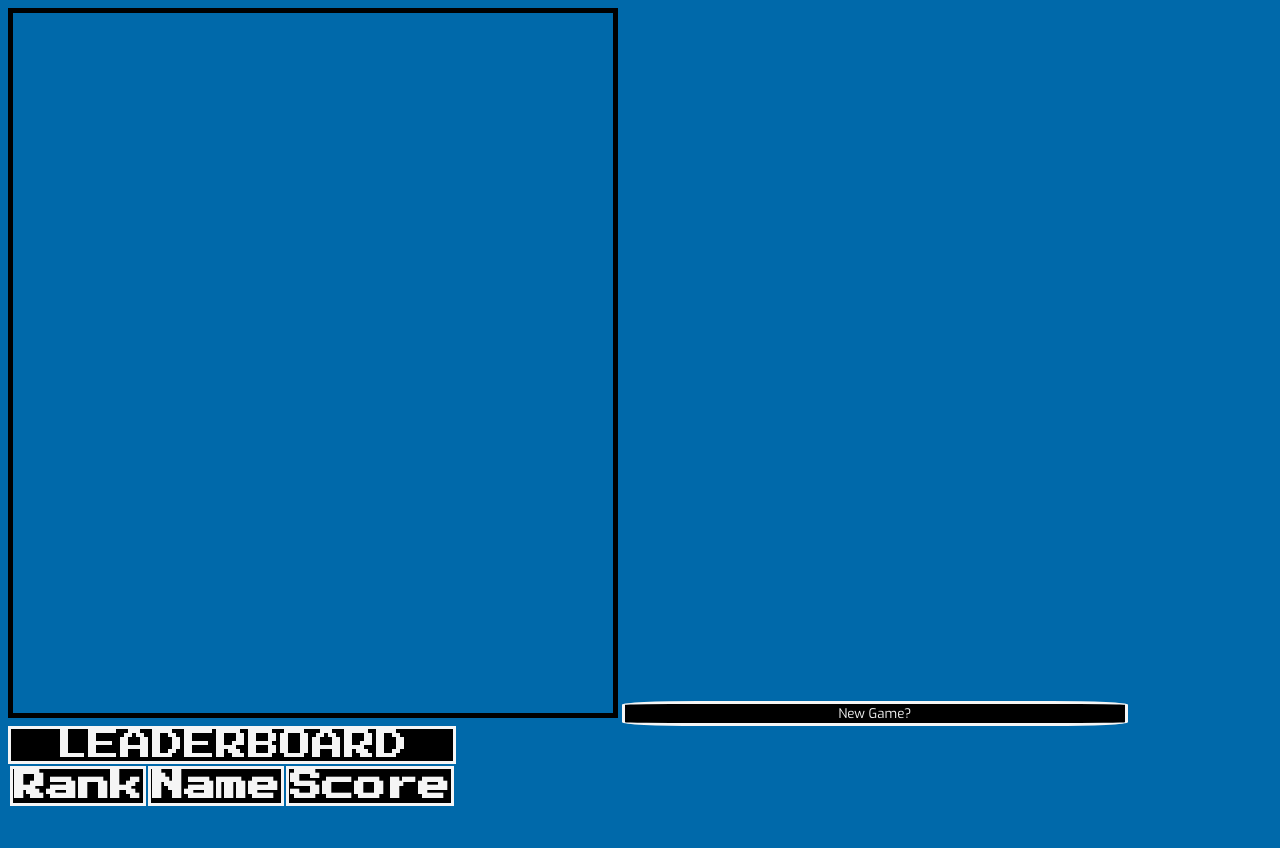
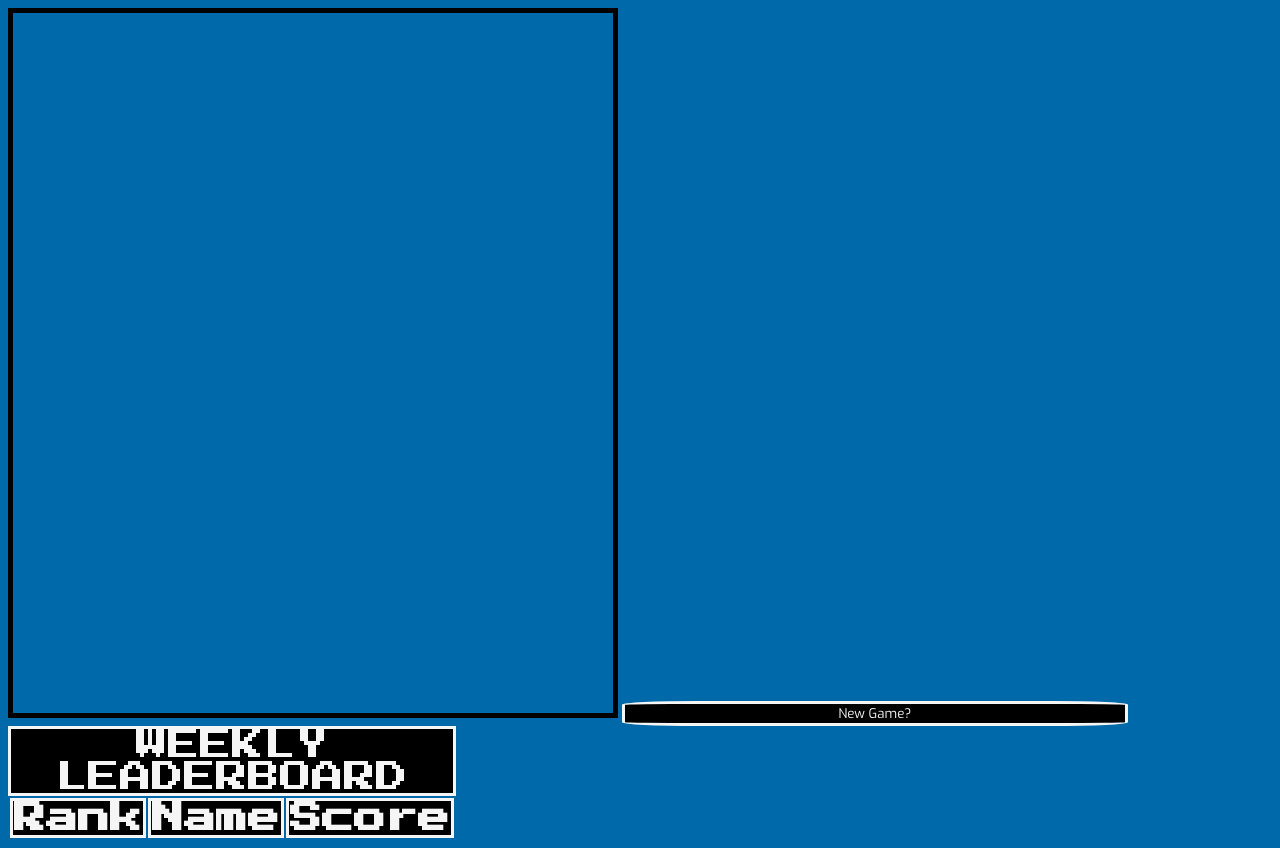
Before and after one commit to billNduka/FLAPPY-BIRD-JS-FRONTEND, a plain HTML site: page index.html in a window 1280 px wide. Before the commit the page ends 816 px from the top, so only its background shows below. Drawn offline with Linux system fonts and the light colour scheme; no server answers.

Commit message:
Renamed  header to weekly leaderboard

```diff
--- a/index.html
+++ b/index.html
@@ -28,7 +28,7 @@
     <img id = "background" src = "imageAssets/Background.png">
 
     <table id="leaderboard">
-        <caption>LEADERBOARD</caption>
+        <caption>WEEKLY LEADERBOARD</caption>
         <tr>
             <th>Rank</th>
             <th>Name</th>
```
